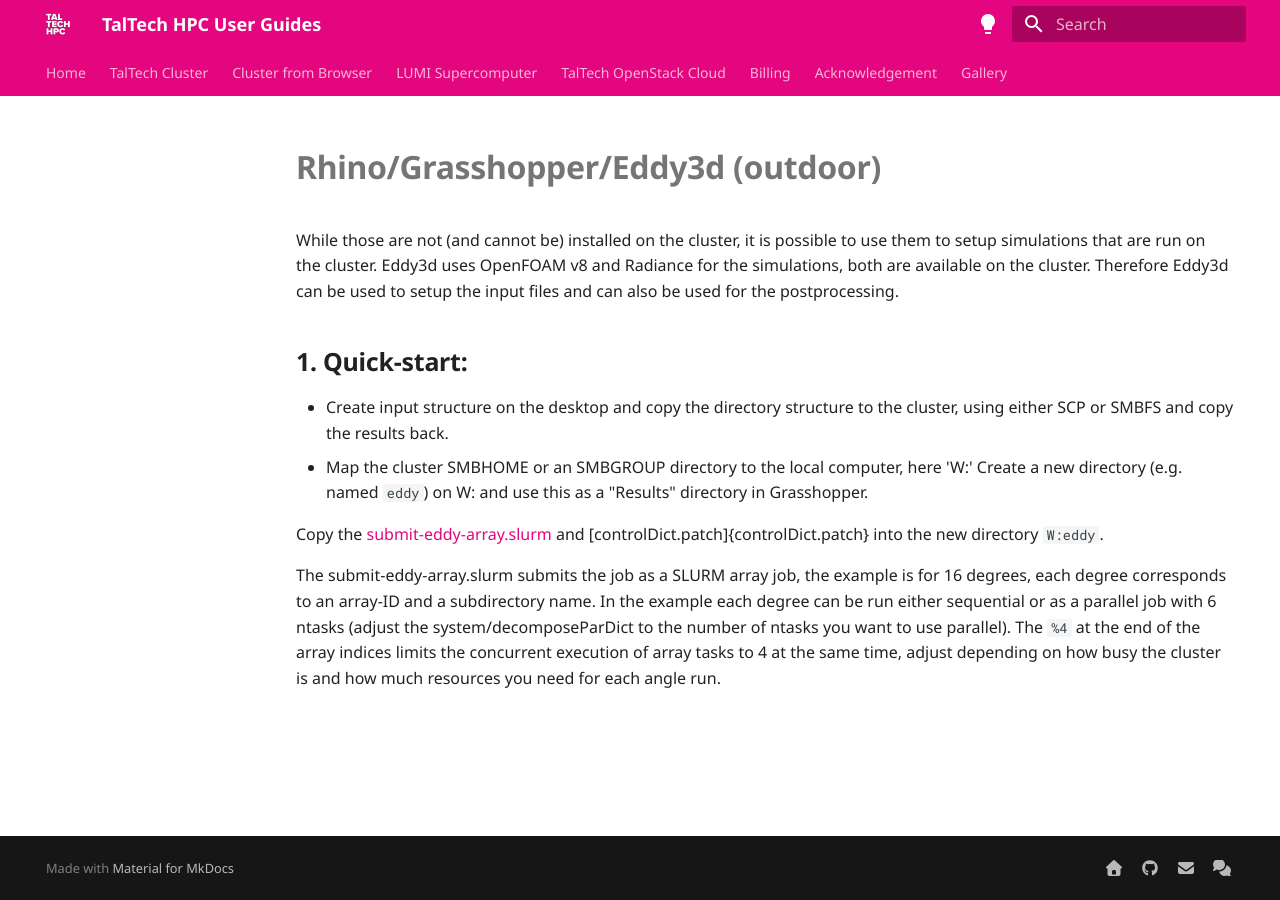
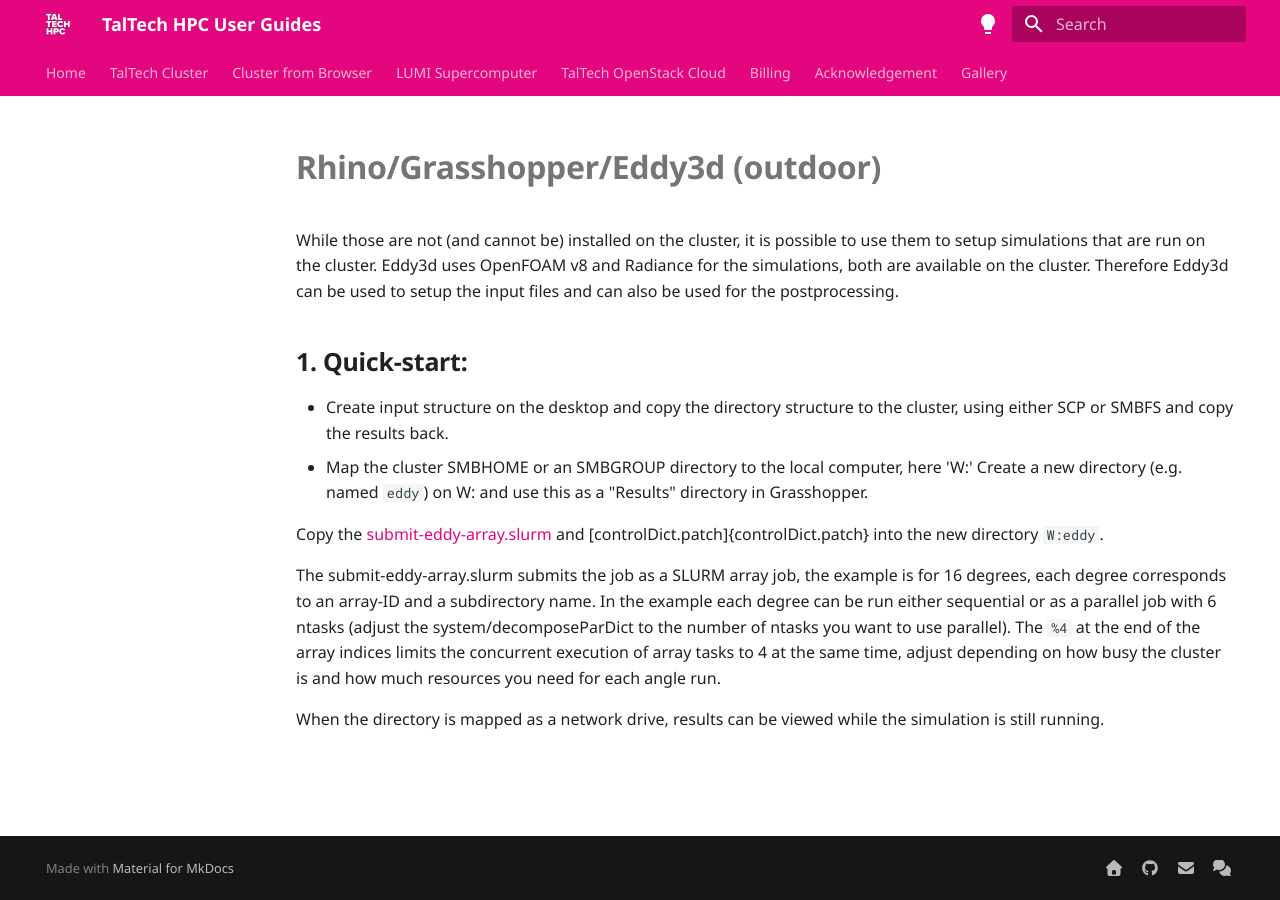
Before and after one commit to TalTech-HPC-Centre/user-guides-source, an MkDocs documentation site: the page built from docs/engineering/eddy3d.md, in a window 1280 px wide. Built offline with MkDocs 1.6.1 and Material for MkDocs 9.7.7, drawn with Linux system fonts in a browser that asks for light colours; comment, search, counter and statistics services are not loaded.

Commit message:
modified:   engineering/eddy3d.md

```diff
--- a/docs/engineering/eddy3d.md
+++ b/docs/engineering/eddy3d.md
@@ -10,3 +10,5 @@
 Copy the [submit-eddy-array.slurm](submit-eddy-array.slurm) and [controlDict.patch]{controlDict.patch} into the new directory `W:eddy`.
 
 The submit-eddy-array.slurm submits the job as a SLURM array job, the example is for 16 degrees, each degree corresponds to an array-ID and a subdirectory name.  In the example each degree can be run either sequential or as a parallel job with 6 ntasks (adjust the system/decomposeParDict to the number of ntasks you want to use parallel). The `%4` at the end of the array indices limits the concurrent execution of array tasks to 4 at the same time, adjust depending on how busy the cluster is and how much resources you need for each angle run.
+
+When the directory is mapped as a network drive, results can be viewed while the simulation is still running.
```
